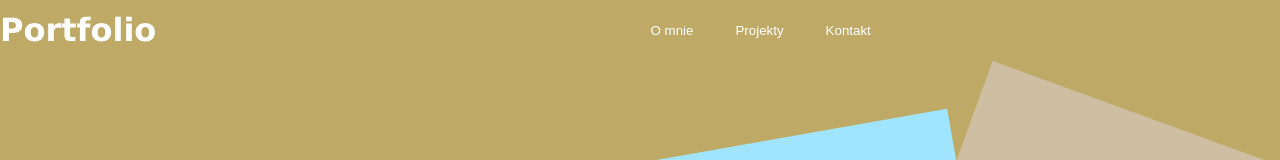
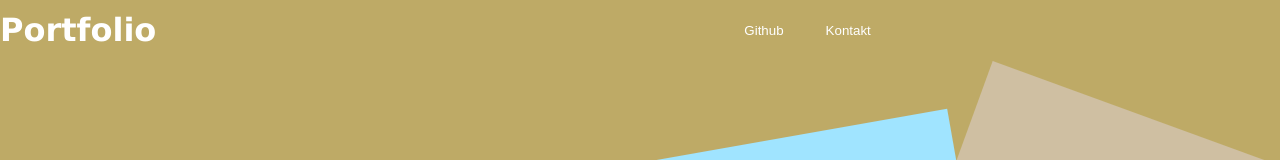
Before and after one commit to rezio3/Jakub-Rezler-Portfolio, a React (Create React App) app: page / in a window 1280 px wide. Shown: the top 160 px of the page. Built offline with nearby package versions, Linux system fonts and the light colour scheme.

Commit message:
change navigation buttons

```diff
--- a/src/Components/Naviagtion.jsx
+++ b/src/Components/Naviagtion.jsx
@@ -6,9 +6,12 @@ const Navigation = () => {
 		<div className="navbar">
 			<h1 className="portfolio-header-text">Portfolio</h1>
 			<div className="nav-links">
-				<button className="nav-button">O mnie</button>
-				<button className="nav-button">Projekty</button>
-				<button className="nav-button">Kontakt</button>
+				<a href="https://github.com/rezio3" target="_blank">
+					<button className="nav-button">Github</button>
+				</a>
+				<a href="mailto:jakub.rezler96@gmail.com">
+					<button className="nav-button">Kontakt</button>
+				</a>
 			</div>
 		</div>
 	);
```
